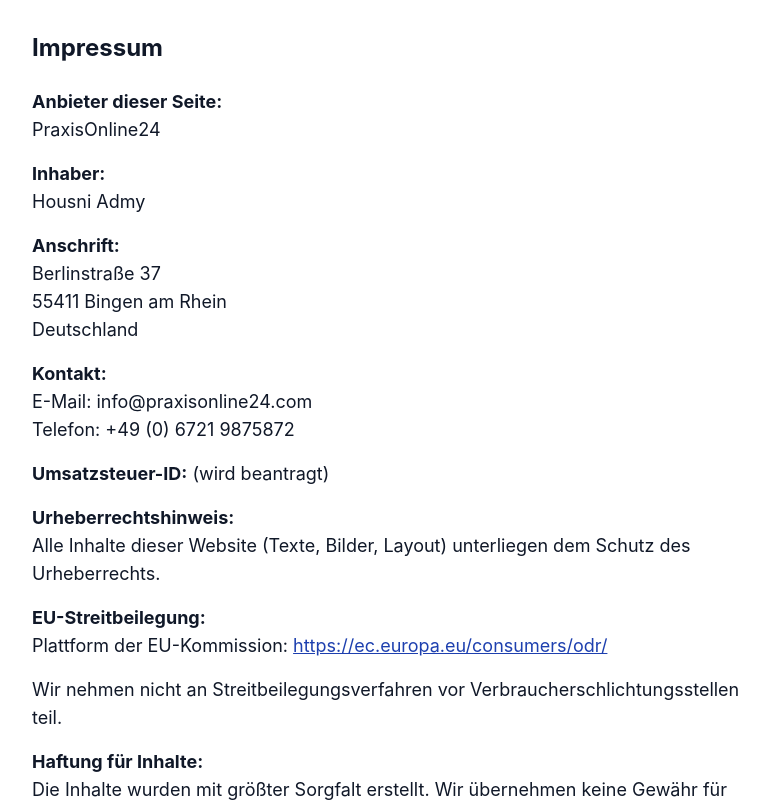
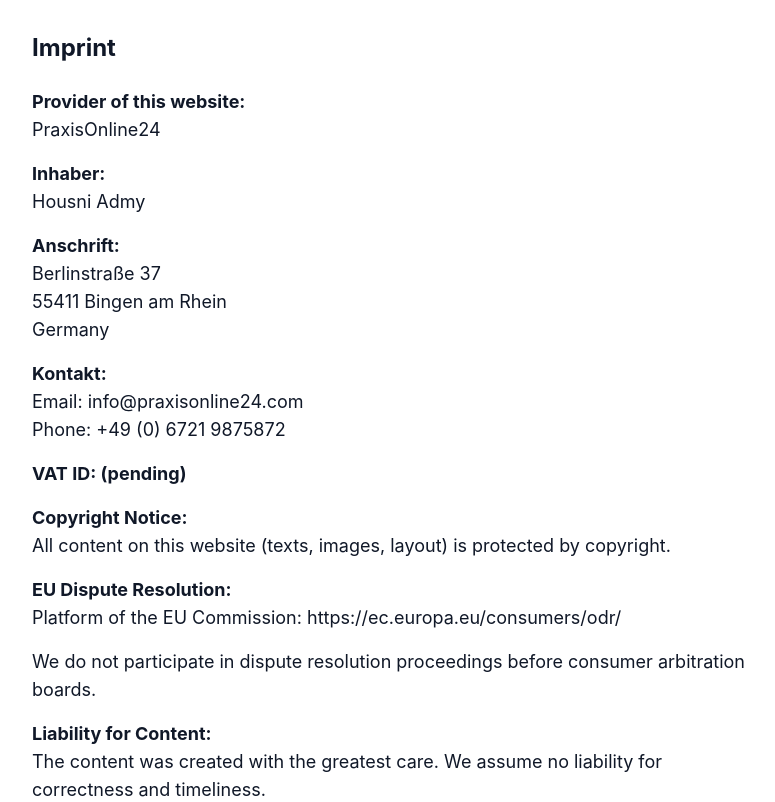
Before and after one commit to housniadmy-rgb/autooffice-pro-neu, a Next.js app: page /impressum in a window 1280 px wide. Shown: the top 802 px of the page, without its empty margins (240-1015 px from the left). Built offline with nearby package versions, Linux system fonts and the light colour scheme.

Commit message:
Impressum: Alle 9 Sprachen komplett

```diff
--- a/app/impressum/page.tsx
+++ b/app/impressum/page.tsx
@@ -1,40 +1,248 @@
+"use client"
+import { useState, useEffect } from "react"
 import Link from "next/link"
 
+const texts: Record<string, any> = {
+  de: {
+    title: "Impressum",
+    provider: "Anbieter dieser Seite:",
+    company: "PraxisOnline24",
+    owner: "Housni Admy",
+    street: "Berlinstraße 37",
+    city: "55411 Bingen am Rhein",
+    country: "Deutschland",
+    email: "E-Mail: info@praxisonline24.com",
+    phone: "Telefon: +49 (0) 6721 9875872",
+    vat: "Umsatzsteuer-ID: (wird beantragt)",
+    copyright: "Urheberrechtshinweis:",
+    copyrightText: "Alle Inhalte dieser Website (Texte, Bilder, Layout) unterliegen dem Schutz des Urheberrechts.",
+    odr: "EU-Streitbeilegung:",
+    odrText: "Plattform der EU-Kommission: https://ec.europa.eu/consumers/odr/",
+    noParticipation: "Wir nehmen nicht an Streitbeilegungsverfahren vor Verbraucherschlichtungsstellen teil.",
+    liability: "Haftung für Inhalte:",
+    liabilityText: "Die Inhalte wurden mit größter Sorgfalt erstellt. Wir übernehmen keine Gewähr für Richtigkeit und Aktualität.",
+    linkLiability: "Haftung für Links:",
+    linkLiabilityText: "Für Inhalte verlinkter Seiten sind ausschließlich deren Betreiber verantwortlich.",
+    back: "← Zurück",
+  },
+  en: {
+    title: "Imprint",
+    provider: "Provider of this website:",
+    company: "PraxisOnline24",
+    owner: "Housni Admy",
+    street: "Berlinstraße 37",
+    city: "55411 Bingen am Rhein",
+    country: "Germany",
+    email: "Email: info@praxisonline24.com",
+    phone: "Phone: +49 (0) 6721 9875872",
+    vat: "VAT ID: (pending)",
+    copyright: "Copyright Notice:",
+    copyrightText: "All content on this website (texts, images, layout) is protected by copyright.",
+    odr: "EU Dispute Resolution:",
+    odrText: "Platform of the EU Commission: https://ec.europa.eu/consumers/odr/",
+    noParticipation: "We do not participate in dispute resolution proceedings before consumer arbitration boards.",
+    liability: "Liability for Content:",
+    liabilityText: "The content was created with the greatest care. We assume no liability for correctness and timeliness.",
+    linkLiability: "Liability for Links:",
+    linkLiabilityText: "The operators of linked pages are solely responsible for their content.",
+    back: "← Back",
+  },
+  fr: {
+    title: "Mentions légales",
+    provider: "Fournisseur de ce site:",
+    company: "PraxisOnline24",
+    owner: "Housni Admy",
+    street: "Berlinstraße 37",
+    city: "55411 Bingen am Rhein",
+    country: "Allemagne",
+    email: "E-mail: info@praxisonline24.com",
+    phone: "Tél: +49 (0) 6721 9875872",
+    vat: "TVA: (en cours)",
+    copyright: "Droits d'auteur:",
+    copyrightText: "Tout le contenu de ce site est protégé par le droit d'auteur.",
+    odr: "Règlement des litiges en ligne:",
+    odrText: "Plateforme de la Commission européenne: https://ec.europa.eu/consumers/odr/",
+    noParticipation: "Nous ne participons pas aux procédures de règlement des litiges devant les commissions d'arbitrage des consommateurs.",
+    liability: "Responsabilité pour le contenu:",
+    liabilityText: "Le contenu a été créé avec le plus grand soin. Nous n'assumons aucune responsabilité quant à l'exactitude et à l'actualité.",
+    linkLiability: "Responsabilité pour les liens:",
+    linkLiabilityText: "Les opérateurs des sites liés sont seuls responsables de leur contenu.",
+    back: "← Retour",
+  },
+  es: {
+    title: "Aviso legal",
+    provider: "Proveedor de este sitio web:",
+    company: "PraxisOnline24",
+    owner: "Housni Admy",
+    street: "Berlinstraße 37",
+    city: "55411 Bingen am Rhein",
+    country: "Alemania",
+    email: "Correo electrónico: info@praxisonline24.com",
+    phone: "Teléfono: +49 (0) 6721 9875872",
+    vat: "IVA: (pendiente)",
+    copyright: "Derechos de autor:",
+    copyrightText: "Todo el contenido está protegido por derechos de autor.",
+    odr: "Resolución de litigios en línea:",
+    odrText: "Plataforma de la Comisión Europea: https://ec.europa.eu/consumers/odr/",
+    noParticipation: "No participamos en procedimientos de resolución de disputas ante juntas de arbitraje de consumidores.",
+    liability: "Responsabilidad por el contenido:",
+    liabilityText: "El contenido fue creado con el mayor cuidado. No asumimos responsabilidad por la exactitud y actualidad.",
+    linkLiability: "Responsabilidad por enlaces:",
+    linkLiabilityText: "Los operadores de las páginas enlazadas son los únicos responsables de su contenido.",
+    back: "← Volver",
+  },
+  it: {
+    title: "Note legali",
+    provider: "Fornitore di questo sito web:",
+    company: "PraxisOnline24",
+    owner: "Housni Admy",
+    street: "Berlinstraße 37",
+    city: "55411 Bingen am Rhein",
+    country: "Germania",
+    email: "Email: info@praxisonline24.com",
+    phone: "Telefono: +49 (0) 6721 9875872",
+    vat: "Partita IVA: (in sospeso)",
+    copyright: "Diritti d'autore:",
+    copyrightText: "Tutti i contenuti sono protetti da copyright.",
+    odr: "Risoluzione delle controversie online:",
+    odrText: "Piattaforma della Commissione europea: https://ec.europa.eu/consumers/odr/",
+    noParticipation: "Non partecipiamo a procedure di risoluzione delle controversie davanti a commissioni arbitrali dei consumatori.",
+    liability: "Responsabilità per i contenuti:",
+    liabilityText: "I contenuti sono stati creati con la massima cura. Non assumiamo alcuna responsabilità per la correttezza e l'attualità.",
+    linkLiability: "Responsabilità per i link:",
+    linkLiabilityText: "I gestori delle pagine collegate sono gli unici responsabili del loro contenuto.",
+    back: "← Indietro",
+  },
+  pt: {
+    title: "Impresso",
+    provider: "Fornecedor deste site:",
+    company: "PraxisOnline24",
+    owner: "Housni Admy",
+    street: "Berlinstraße 37",
+    city: "55411 Bingen am Rhein",
+    country: "Alemanha",
+    email: "E-mail: info@praxisonline24.com",
+    phone: "Telefone: +49 (0) 6721 9875872",
+    vat: "IVA: (pendente)",
+    copyright: "Direitos autorais:",
+    copyrightText: "Todo o conteúdo está protegido por direitos autorais.",
+    odr: "Resolução de litígios online:",
+    odrText: "Plataforma da Comissão Europeia: https://ec.europa.eu/consumers/odr/",
+    noParticipation: "Não participamos de procedimentos de resolução de disputas perante conselhos de arbitragem do consumidor.",
+    liability: "Responsabilidade pelo conteúdo:",
+    liabilityText: "O conteúdo foi criado com o maior cuidado. Não assumimos qualquer responsabilidade pela exatidão e atualidade.",
+    linkLiability: "Responsabilidade por links:",
+    linkLiabilityText: "Os operadores das páginas vinculadas são os únicos responsáveis pelo seu conteúdo.",
+    back: "← Voltar",
+  },
+  nl: {
+    title: "Colofon",
+    provider: "Aanbieder van deze website:",
+    company: "PraxisOnline24",
+    owner: "Housni Admy",
+    street: "Berlinstraße 37",
+    city: "55411 Bingen am Rhein",
+    country: "Duitsland",
+    email: "E-mail: info@praxisonline24.com",
+    phone: "Telefoon: +49 (0) 6721 9875872",
+    vat: "BTW-nummer: (in afwachting)",
+    copyright: "Auteursrecht:",
+    copyrightText: "Alle inhoud is auteursrechtelijk beschermd.",
+    odr: "Online geschillenbeslechting:",
+    odrText: "Platform van de Europese Commissie: https://ec.europa.eu/consumers/odr/",
+    noParticipation: "We nemen niet deel aan geschillenbeslechtingsprocedures voor arbitragecommissies voor consumenten.",
+    liability: "Aansprakelijkheid voor inhoud:",
+    liabilityText: "De inhoud is met de grootste zorg samengesteld. Wij aanvaarden geen aansprakelijkheid voor de juistheid en actualiteit.",
+    linkLiability: "Aansprakelijkheid voor links:",
+    linkLiabilityText: "De exploitanten van gelinkte pagina's zijn als enige verantwoordelijk voor hun inhoud.",
+    back: "← Terug",
+  },
+  pl: {
+    title: "Impressum",
+    provider: "Dostawca tej strony:",
+    company: "PraxisOnline24",
+    owner: "Housni Admy",
+    street: "Berlinstraße 37",
+    city: "55411 Bingen am Rhein",
+    country: "Niemcy",
+    email: "E-mail: info@praxisonline24.com",
+    phone: "Telefon: +49 (0) 6721 9875872",
+    vat: "NIP: (w trakcie)",
+    copyright: "Prawa autorskie:",
+    copyrightText: "Wszystkie treści są chronione prawami autorskimi.",
+    odr: "Rozstrzyganie sporów online:",
+    odrText: "Platforma Komisji Europejskiej: https://ec.europa.eu/consumers/odr/",
+    noParticipation: "Nie uczestniczymy w procedurach rozstrzygania sporów przed komisjami arbitrażowymi ds. konsumentów.",
+    liability: "Odpowiedzialność za treść:",
+    liabilityText: "Treść została stworzona z największą starannością. Nie ponosimy odpowiedzialności za poprawność i aktualność.",
+    linkLiability: "Odpowiedzialność za linki:",
+    linkLiabilityText: "Operatorzy stron linkowanych są wyłącznie odpowiedzialni za ich treść.",
+    back: "← Wróć",
+  },
+  tr: {
+    title: "Künye",
+    provider: "Bu web sitesinin sağlayıcısı:",
+    company: "PraxisOnline24",
+    owner: "Housni Admy",
+    street: "Berlinstraße 37",
+    city: "55411 Bingen am Rhein",
+    country: "Almanya",
+    email: "E-posta: info@praxisonline24.com",
+    phone: "Telefon: +49 (0) 6721 9875872",
+    vat: "KDV Numarası: (beklemede)",
+    copyright: "Telif hakkı:",
+    copyrightText: "Tüm içerik telif hakkı ile korunmaktadır.",
+    odr: "Çevrimiçi anlaşmazlık çözümü:",
+    odrText: "AB Komisyonu platformu: https://ec.europa.eu/consumers/odr/",
+    noParticipation: "Tüketici hakem heyetleri önünde anlaşmazlık çözüm prosedürlerine katılmıyoruz.",
+    liability: "İçerik sorumluluğu:",
+    liabilityText: "İçerik azami özenle oluşturulmuştur. Doğruluk ve güncellik için sorumluluk kabul etmiyoruz.",
+    linkLiability: "Bağlantı sorumluluğu:",
+    linkLiabilityText: "Bağlantılı sayfaların operatörleri, içeriklerinden yalnızca kendileri sorumludur.",
+    back: "← Geri",
+  },
+}
+
 export default function ImpressumPage() {
+  const [lang, setLang] = useState("de")
+
+  useEffect(() => {
+    const s = localStorage.getItem("lang")
+    if (s && texts[s]) setLang(s)
+    else {
+      const browserLang = navigator.language.split("-")[0]
+      setLang(texts[browserLang] ? browserLang : "de")
+    }
+  }, [])
+
+  const t = texts[lang] || texts.de
+
   return (
     <main className="min-h-screen bg-white py-8">
       <div className="max-w-3xl mx-auto px-4">
-        <h1 className="text-2xl font-bold mb-6">Impressum</h1>
+        <h1 className="text-2xl font-bold mb-6">{t.title}</h1>
 
         <div className="space-y-4">
-          <p><strong>Anbieter dieser Seite:</strong><br />PraxisOnline24</p>
-          <p><strong>Inhaber:</strong><br />Housni Admy</p>
+          <p><strong>{t.provider}</strong><br />{t.company}</p>
+          <p><strong>Inhaber:</strong><br />{t.owner}</p>
           <p><strong>Anschrift:</strong><br />
-            Berlinstraße 37<br />
-            55411 Bingen am Rhein<br />
-            Deutschland
+            {t.street}<br />
+            {t.city}<br />
+            {t.country}
           </p>
           <p><strong>Kontakt:</strong><br />
-            E-Mail: info@praxisonline24.com<br />
-            Telefon: +49 (0) 6721 9875872
+            {t.email}<br />
+            {t.phone}
           </p>
-          <p><strong>Umsatzsteuer-ID:</strong> (wird beantragt)</p>
-          <p><strong>Urheberrechtshinweis:</strong><br />
-            Alle Inhalte dieser Website (Texte, Bilder, Layout) unterliegen dem Schutz des Urheberrechts.
-          </p>
-          <p><strong>EU-Streitbeilegung:</strong><br />
-            Plattform der EU-Kommission: <a href="https://ec.europa.eu/consumers/odr/" target="_blank" rel="noopener noreferrer" className="text-[#1E40AF] underline">https://ec.europa.eu/consumers/odr/</a>
-          </p>
-          <p>Wir nehmen nicht an Streitbeilegungsverfahren vor Verbraucherschlichtungsstellen teil.</p>
-          <p><strong>Haftung für Inhalte:</strong><br />
-            Die Inhalte wurden mit größter Sorgfalt erstellt. Wir übernehmen keine Gewähr für Richtigkeit und Aktualität.
-          </p>
-          <p><strong>Haftung für Links:</strong><br />
-            Für Inhalte verlinkter Seiten sind ausschließlich deren Betreiber verantwortlich.
-          </p>
+          <p><strong>{t.vat}</strong></p>
+          <p><strong>{t.copyright}</strong><br />{t.copyrightText}</p>
+          <p><strong>{t.odr}</strong><br />{t.odrText}</p>
+          <p>{t.noParticipation}</p>
+          <p><strong>{t.liability}</strong><br />{t.liabilityText}</p>
+          <p><strong>{t.linkLiability}</strong><br />{t.linkLiabilityText}</p>
         </div>
 
-        <Link href="/" className="inline-block mt-8 text-[#1E40AF] underline">← Zurück</Link>
+        <Link href="/" className="inline-block mt-8 text-[#1E40AF] underline">← {t.back}</Link>
       </div>
     </main>
   )
```
